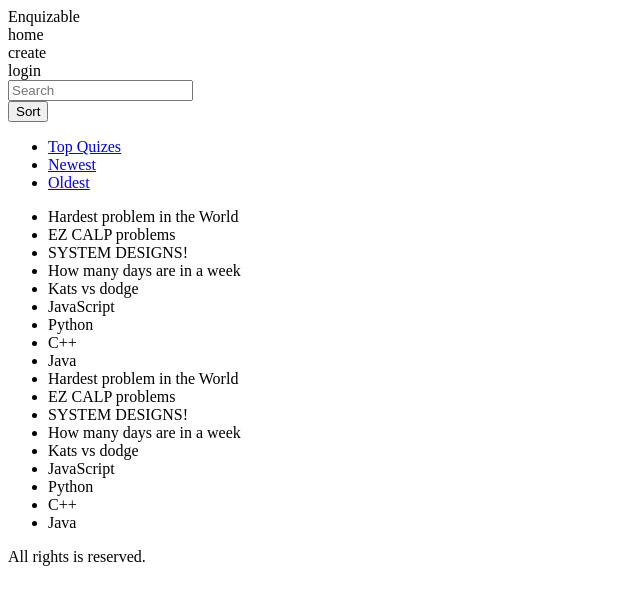
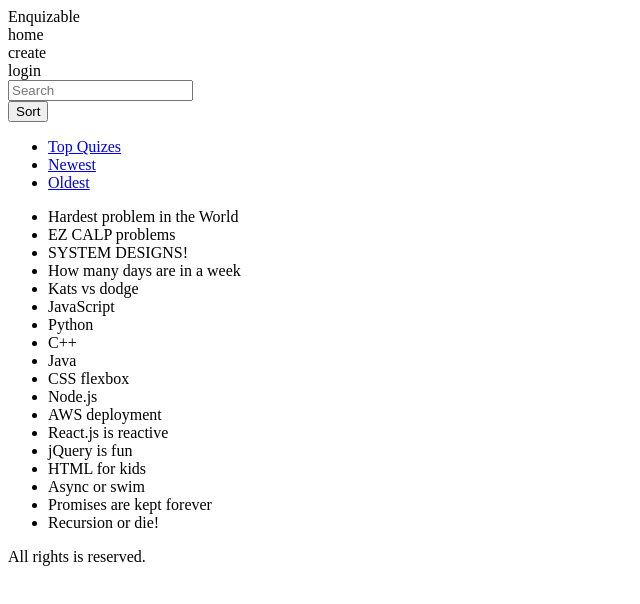
Before and after one commit to enquizable/enquizable-client, a React app: page / in a window 1280 px wide. Shown: the top 604 px of the page, without its empty margins (0-640 px from the left). Built offline with nearby package versions, Linux system fonts and the light colour scheme; the HTML template or start-up script is replaced by a standard one.

Commit message:
quiz list rendering from dummy data

```diff
--- a/client/src/components/App/BrowseDisplay/BrowseDisplay.tsx
+++ b/client/src/components/App/BrowseDisplay/BrowseDisplay.tsx
@@ -1,5 +1,5 @@
 import React from 'react';
-import BrowseQuizeList from './BrowseQuizeList/BrowseQuizeList';
+import BrowseQuizList from './BrowseQuizeList/BrowseQuizeList';
 import BrowseSearchBar from './BrowseSearchBar/BrowseSearchBar';
 
 const BrowseDisplay: React.FC = () => (
@@ -7,7 +7,7 @@ const BrowseDisplay: React.FC = () => (
     <div className="browse-display-wrapper">
       <BrowseSearchBar />
       <div className="problem-display-wrapper">
-        <BrowseQuizeList />
+        <BrowseQuizList />
       </div>
     </div>
   </div>
--- a/client/src/components/App/BrowseDisplay/BrowseQuizeList/BrowseQuizeList.tsx
+++ b/client/src/components/App/BrowseDisplay/BrowseQuizeList/BrowseQuizeList.tsx
@@ -1,64 +1,18 @@
-import React from 'react';
+import React, { useState } from 'react';
+import data from '../../../../../../DummyData';
+import QuizItem from './QuizItem/QuizItem';
 
-const BrowseQuizeList: React.FC = () => (
-  <div>
-    <ul>
-      <li>
-        Hardest problem in the World
-      </li>
-      <li>
-        EZ CALP problems
-      </li>
-      <li>
-        SYSTEM DESIGNS!
-      </li>
-      <li>
-        How many days are in a week
-      </li>
-      <li>
-        Kats vs dodge
-      </li>
-      <li>
-        JavaScript
-      </li>
-      <li>
-        Python
-      </li>
-      <li>
-        C++
-      </li>
-      <li>
-        Java
-      </li>
-      <li>
-        Hardest problem in the World
-      </li>
-      <li>
-        EZ CALP problems
-      </li>
-      <li>
-        SYSTEM DESIGNS!
-      </li>
-      <li>
-        How many days are in a week
-      </li>
-      <li>
-        Kats vs dodge
-      </li>
-      <li>
-        JavaScript
-      </li>
-      <li>
-        Python
-      </li>
-      <li>
-        C++
-      </li>
-      <li>
-        Java
-      </li>
-    </ul>
-  </div>
-);
+const BrowseQuizList: React.FC = () => {
+  const [quizes] = useState(data.quizes);
+  return (
+    <div className="browse-quiz-list">
+      <ul>
+        {quizes.map((quiz) => (
+          <QuizItem id={quiz.id} title={quiz.title} key={quiz.id} />
+        ))}
+      </ul>
+    </div>
+  );
+};
 
-export default BrowseQuizeList;
+export default BrowseQuizList;
--- /dev/null
+++ b/client/src/components/App/BrowseDisplay/BrowseQuizeList/QuizItem/QuizItem.tsx
@@ -0,0 +1,14 @@
+import React from 'react';
+
+type Props = {
+  id: number;
+  title: string
+}
+
+const QuizItem: React.FC<Props> = ({ id, title }) => (
+  <li key={id}>
+    {title}
+  </li>
+);
+
+export default QuizItem;
--- /dev/null
+++ b/client/src/components/App/BrowseDisplay/BrowseQuizeList/_BrowseQuizList.scss
@@ -0,0 +1,5 @@
+.browse-quiz-list {
+  ul {
+    list-style-type: none;
+  }
+}
--- a/client/src/components/App/BrowseDisplay/_BrowseDisplay.scss
+++ b/client/src/components/App/BrowseDisplay/_BrowseDisplay.scss
@@ -38,6 +38,9 @@
       border-width: 0.2rem;
       border-color: lightgray;
       border-radius: 0.4rem;
+
+      // quiz list component
+      @import './BrowseQuizeList/BrowseQuizList';
     }
   }
 }
```
Also changed, not shown: .eslintrc.json.
